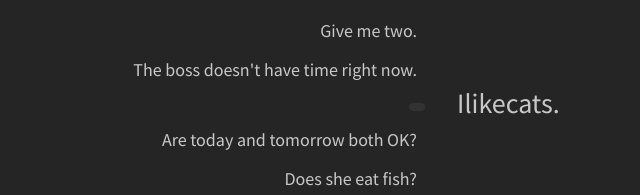
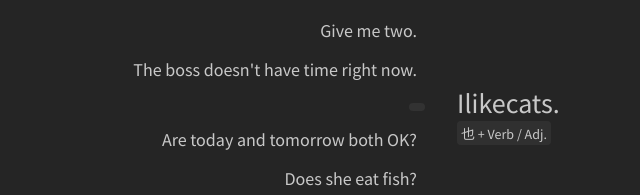
Before and after one commit to Xyzrr/shuo-chinese, a React (Create React App) app: page / in a window 1280 px wide. Both pictures are taken after a click on the element 272 px from the left and 827 px from the top of the page. Shown: the part 723-918 px from the top of the page, without its empty margins (87-727 px from the left). Built offline with nearby package versions, Linux system fonts and the light colour scheme.

Commit message:
toggle answer/article reveal state

```diff
--- a/src/App.styles.ts
+++ b/src/App.styles.ts
@@ -36,14 +36,14 @@ export const EnglishItem = styled.div<{ active?: boolean }>`
   cursor: default;
   &:hover {
     ${EnglishItemInner} {
-      background: rgba(255, 255, 255, 0.05);
+      background: rgba(255, 255, 255, 0.03);
     }
   }
   ${(props) =>
     props.active &&
     css`
       ${EnglishItemInner} {
-        background: #323232;
+        background: #323232 !important;
       }
     `}
 `;
@@ -71,4 +71,17 @@ export const AnswerWrapper = styled.div`
   top: -22px;
   transform: translateX(32px);
   text-align: left;
+  cursor: auto;
 `;
+
+export const ShowArticleButton = styled.div`
+  display: inline-block;
+  font-size: 14px;
+  background: rgba(255, 255, 255, 0.05);
+  padding: 2px 4px;
+  border-radius: 4px;
+  cursor: default;
+  &:hover {
+    background: rgba(255, 255, 255, 0.1);
+  }
+`;
--- a/src/App.tsx
+++ b/src/App.tsx
@@ -36,30 +36,46 @@ const App: React.FC = () => {
 
   const [reveal, setReveal] = React.useState("none");
 
+  console.log("reveal", reveal);
+
   return (
-    <S.AppWrapper>
+    <S.AppWrapper onClick={() => setReveal("none")}>
       <S.GlobalStyle />
       <S.EnglishWrapper>
         {cards.map((card, i) => (
           <S.EnglishItem
             key={i}
-            onClick={() => {
+            onClick={(e) => {
+              e.stopPropagation();
               console.log("selected", i);
-              setSelectedIndex(i);
-              setReveal("answer");
+              if (selectedIndex === i) {
+                setReveal((r) => (r === "none" ? "answer" : "none"));
+              } else {
+                setSelectedIndex(i);
+                setReveal("answer");
+              }
             }}
             active={selectedIndex === i}
           >
             <S.EnglishItemInner>{card.english}</S.EnglishItemInner>
             {selectedIndex === i && reveal === "answer" && (
-              <S.AnswerWrapper>
+              <S.AnswerWrapper onClick={(e) => e.stopPropagation()}>
                 <ChineseRenderer words={cards[selectedIndex].chineseWords} />
+                <S.ShowArticleButton
+                  onClick={(e) => {
+                    e.stopPropagation();
+                    console.log("wtf");
+                    setReveal("article");
+                  }}
+                >
+                  {sourceArticle?.pattern}
+                </S.ShowArticleButton>
               </S.AnswerWrapper>
             )}
           </S.EnglishItem>
         ))}
       </S.EnglishWrapper>
-      {reveal == "article" && (
+      {reveal === "article" && (
         <S.GrammarArticleWrapper>
           <GrammarArticleRenderer article={sourceArticle} />
         </S.GrammarArticleWrapper>
--- a/src/ChineseRenderer.styles.ts
+++ b/src/ChineseRenderer.styles.ts
@@ -7,7 +7,6 @@ export const WordWrapper = styled.div`
 
 export const Pinyin = styled.div`
   font-size: 14px;
-  text-align: center;
   color: #bbb;
   user-select: none;
 `;
--- a/src/ChineseRenderer.tsx
+++ b/src/ChineseRenderer.tsx
@@ -7,8 +7,8 @@ interface ChineseRendererProps {
 const ChineseRenderer: React.FC<ChineseRendererProps> = ({ words }) => {
   return (
     <div>
-      {words.map((word) => (
-        <S.WordWrapper>
+      {words.map((word, i) => (
+        <S.WordWrapper key={i}>
           <S.Pinyin>{word.pinyin}</S.Pinyin>
           <S.Chars>{word.chars}</S.Chars>
         </S.WordWrapper>
```
